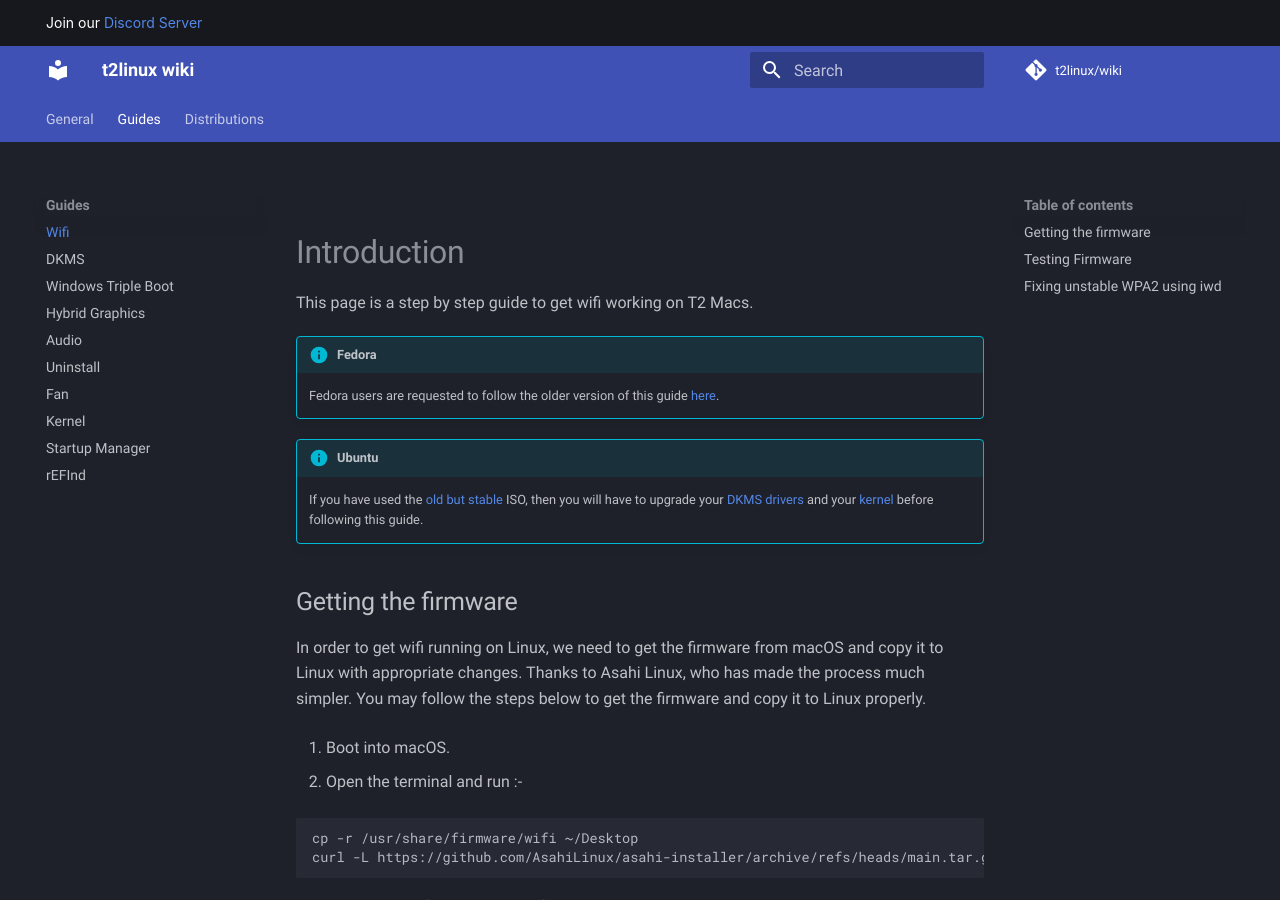
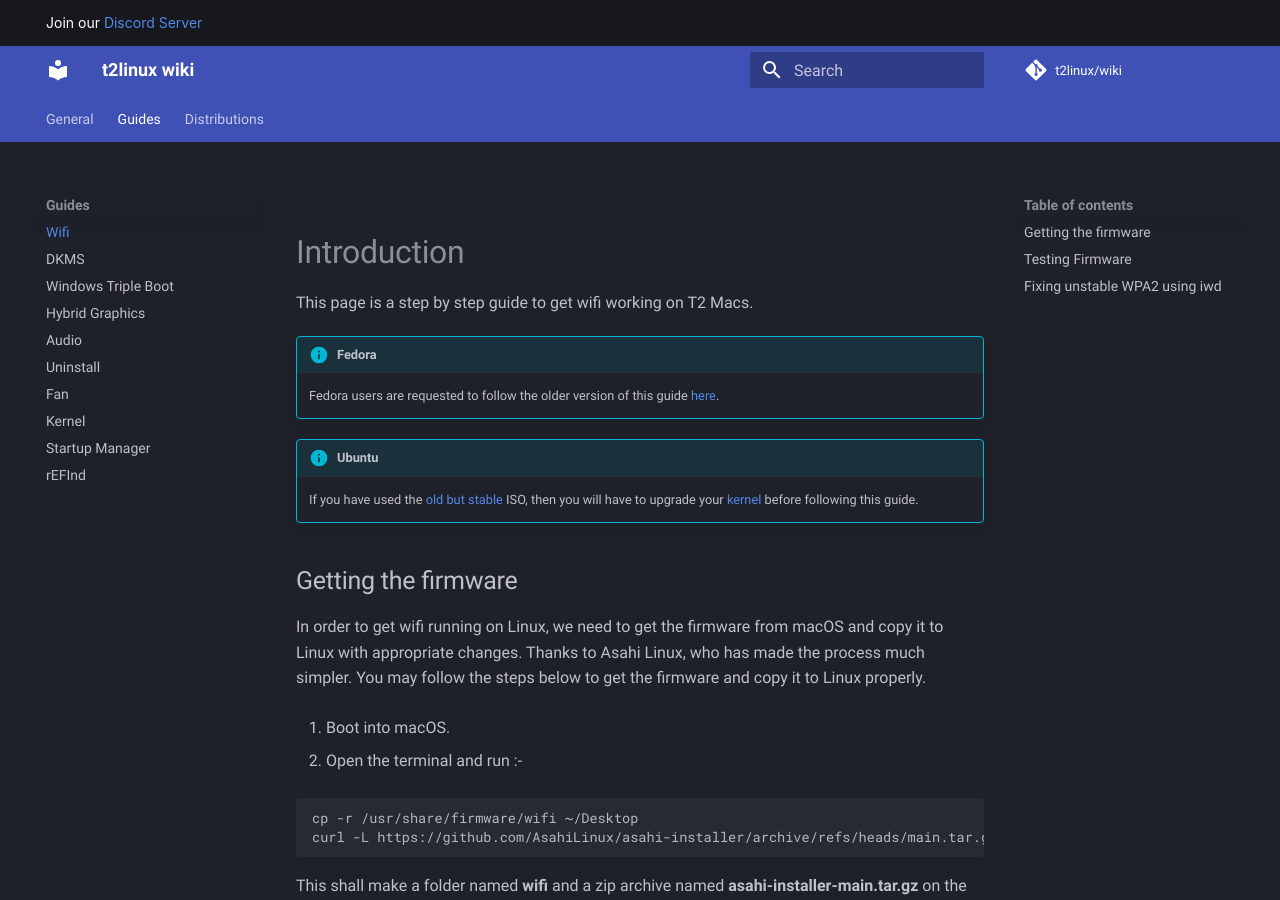
Before and after one commit to t2linux/wiki, an MkDocs documentation site: the page built from docs/guides/wifi.md, in a window 1280 px wide and 900 px high. Built offline with MkDocs 1.6.1 and Material for MkDocs 9.7.7, drawn with Linux system fonts in a browser that asks for light colours; comment, search, counter and statistics services are not loaded.

Commit message:
Remove instruction to upgrade DKMS drivers.
Now, Ubuntu kernels shall be having the DKMS modules built-in

```diff
--- a/docs/guides/wifi.md
+++ b/docs/guides/wifi.md
@@ -6,7 +6,7 @@ This page is a step by step guide to get wifi working on T2 Macs.
     Fedora users are requested to follow the older version of this guide [here](https://github.com/t2linux/wiki/blob/a4b46a7cfbe7efcbb6a0b6111e22172b0f5c4a77/docs/guides/wifi.md).
 
 !!! Info "Ubuntu"
-    If you have used the [old but stable](https://github.com/marcosfad/mbp-ubuntu/releases/tag/v20.04-5.7.19-1) ISO, then you will have to upgrade your [DKMS drivers](https://wiki.t2linux.org/guides/dkms/) and your [kernel](https://github.com/AdityaGarg8/T2-Ubuntu-Kernel#pre-installation-steps) before following this guide.
+    If you have used the [old but stable](https://github.com/marcosfad/mbp-ubuntu/releases/tag/v20.04-5.7.19-1) ISO, then you will have to upgrade your [kernel](https://github.com/AdityaGarg8/T2-Ubuntu-Kernel#pre-installation-steps) before following this guide.
 
 ## Getting the firmware
 
```
